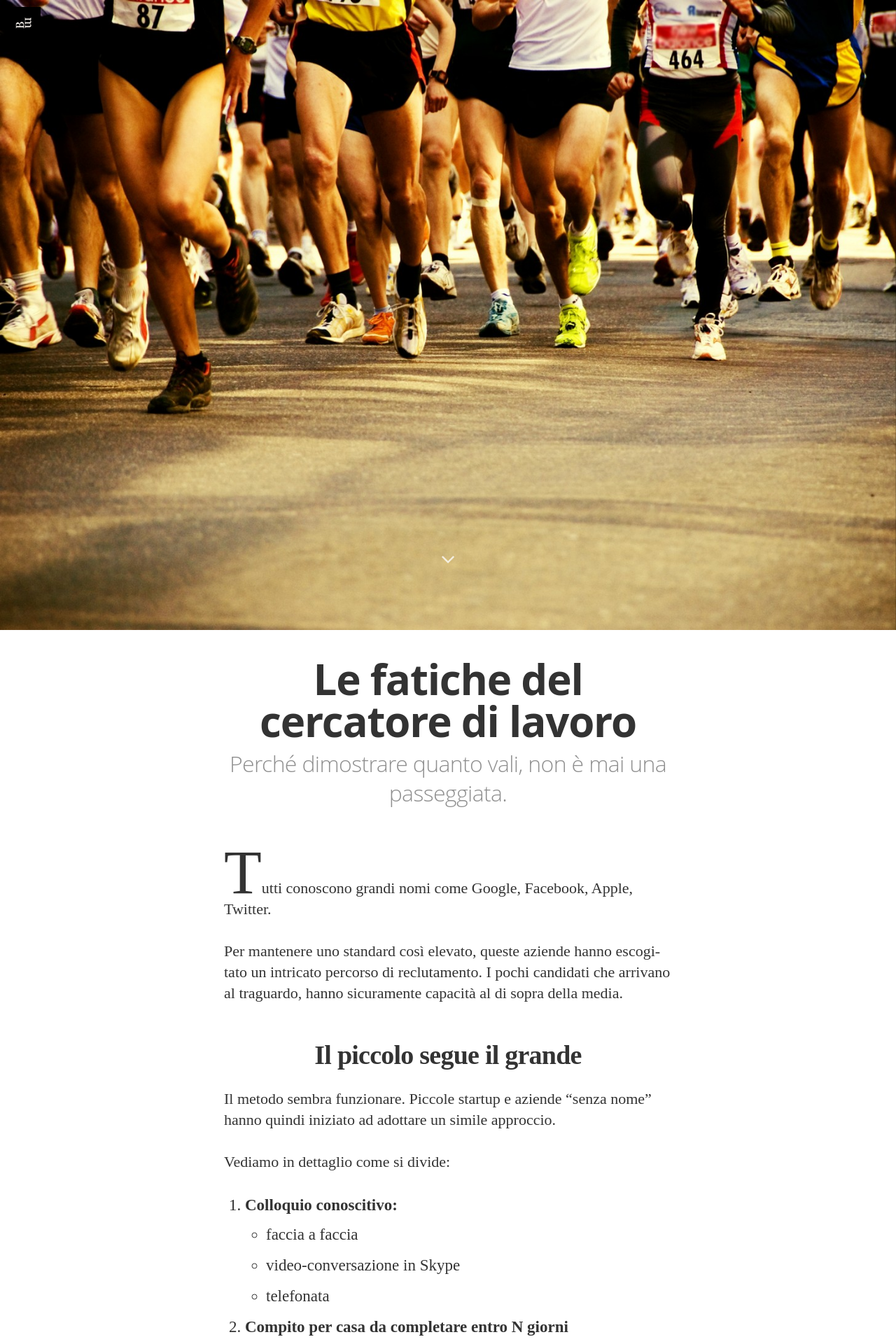
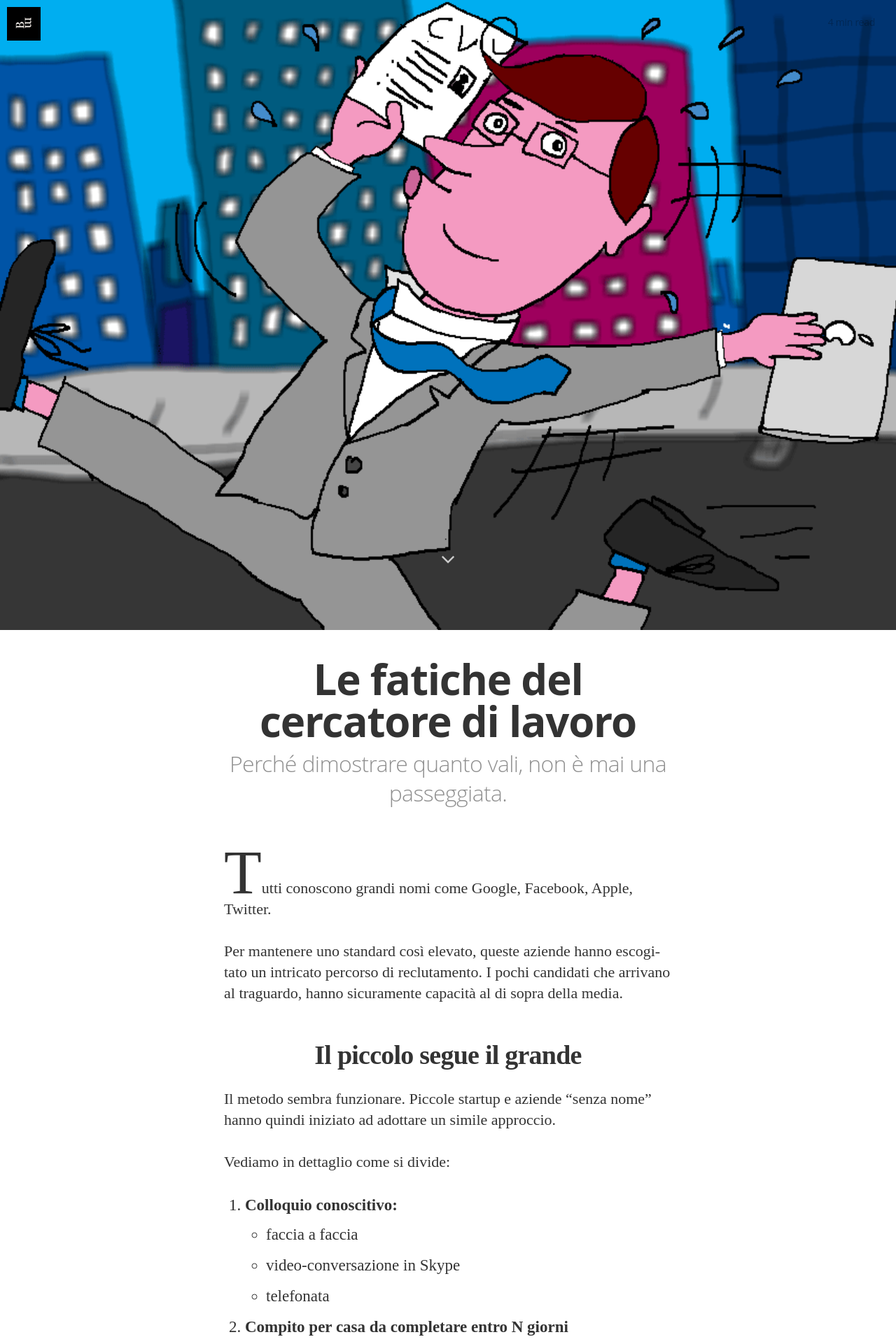
Before and after one commit to borgateo/blog, a Jekyll site: the page built from _posts/2014-11-15-le-fatiche-del-cercatore-di-lavoro.markdown, in a window 1280 px wide. Shown: the top 1920 px of the page at 70% size. Built offline with Jekyll 4.4.1, drawn with Linux system fonts in a browser that asks for light colours; nearby versions of some CDN libraries; some web fonts are replaced; Markdown is read by kramdown in place of the engine named in the settings.

Commit message:
update new images

```diff
--- a/_posts/2014-11-15-le-fatiche-del-cercatore-di-lavoro.markdown
+++ b/_posts/2014-11-15-le-fatiche-del-cercatore-di-lavoro.markdown
@@ -5,8 +5,8 @@
 date:       2014-11-15 11:30:00
 categories: lavoro
 tags: colloquio
-image: /assets/article_images/2014-11-15-le-fatiche-del-cercatore-di-lavoro/marathon.jpg
-image-thumbnail: /assets/article_images/2014-11-15-le-fatiche-del-cercatore-di-lavoro/marathon-thumb.jpg
+image: /assets/article_images/2014-11-15-le-fatiche-del-cercatore-di-lavoro/maratona.gif
+image-thumbnail: /assets/article_images/2014-11-15-le-fatiche-del-cercatore-di-lavoro/maratona-thumb.gif
 ---
 
 Tutti conoscono grandi nomi come Google, Facebook, Apple, Twitter.
```
Also changed, not shown: assets/article_images/2014-11-15-le-fatiche-del-cercatore-di-lavoro/maratona-thumb.gif (added), assets/article_images/2014-11-15-le-fatiche-del-cercatore-di-lavoro/maratona.gif (added), assets/article_images/2014-11-23-analisi-costo-vita-all-estero/costo-vita-thumb.gif, assets/article_images/2014-11-23-analisi-costo-vita-all-estero/costo-vita.gif, 2 other files.
